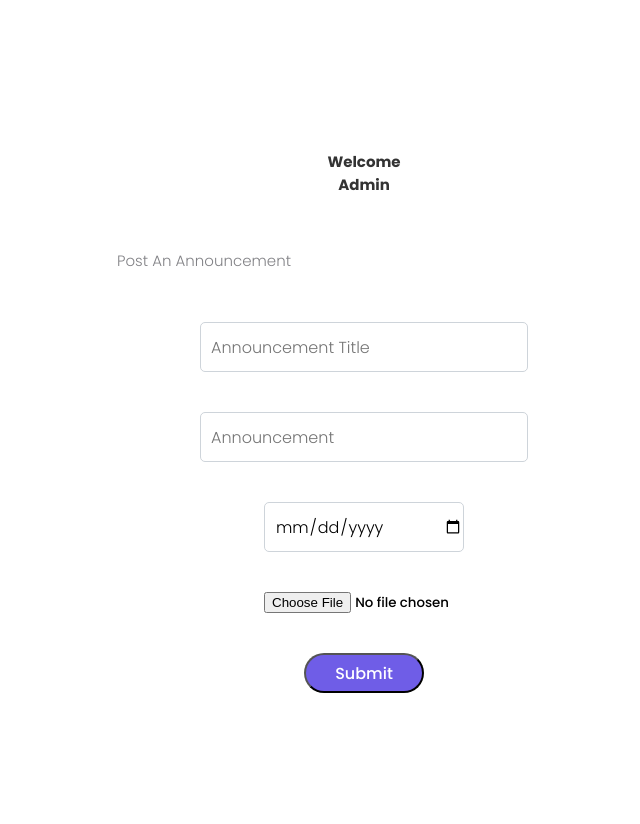
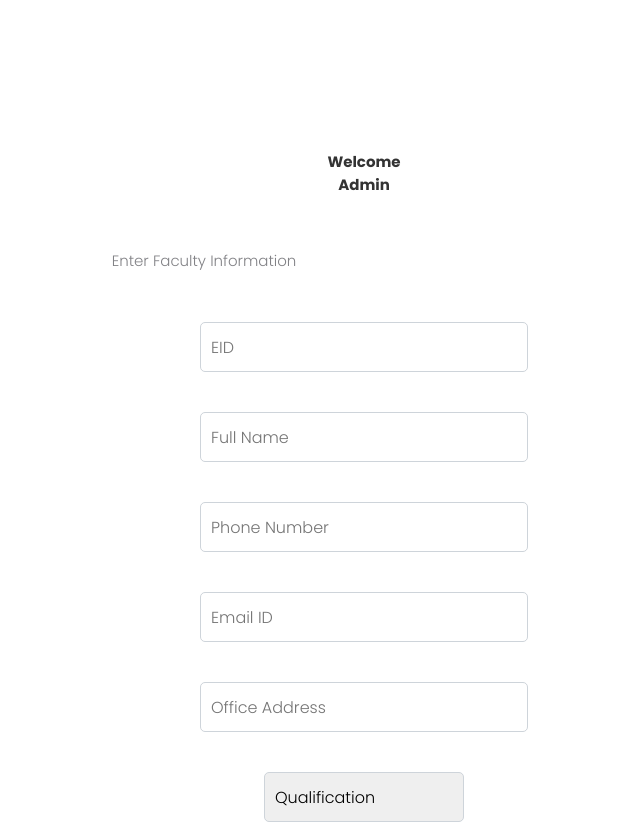
Before and after one commit to shahzaib-shafiq/SSNA-Admin, a React (Create React App) app: page / in a window 1280 px wide. Shown: the top 824 px of the page, without its empty margins (276-916 px from the left). Built offline with nearby package versions, Linux system fonts and the light colour scheme.

Commit message:
Home Page Added

```diff
--- a/src/App.js
+++ b/src/App.js
@@ -9,7 +9,7 @@ import Registration from './Components/Registration';
 function App() {
   return (
     <div className="App">
-  {/* <FacultyInfo/> */}
+  <FacultyInfo/>
     <Announcements/>
 
     {/* <Registration/> */}
--- a/src/Components/FacultyInfo.js
+++ b/src/Components/FacultyInfo.js
@@ -105,7 +105,7 @@ const FacultyInfo = () => {
   const handleUpload=(e)=>{
     console.log(e.target.files[0])
 
-    const imgs=ref(imagedb,`Imgs${v4()}`)
+  const imgs=ref(imagedb,`FacultyImgs/${v4()}`)
   uploadBytes(imgs,e.target.files[0]).then(data=>{
     console.log(data,"imgs")
     getDownloadURL(data.ref).then(val=>{
@@ -115,6 +115,8 @@ const FacultyInfo = () => {
   })
 
   }
+
+
   return (
     <>
       <section className="contactus-section">
@@ -190,16 +192,18 @@ const FacultyInfo = () => {
                     <div className="row">
                       <div className="col-12 col-lg-6 contact-input-feild">
                         <input
-                          type="text"
+                          type="tel"
+                          inputMode="numeric"
                           name="phone"
-                          maxLength="3"
-                          id=""
+                          maxLength={3}
                           className="form-control"
                           placeholder="Phone Number "
                           value={userData.phone}
                           onChange={postUserData}
 
                         />
+
+
                       </div>
                       <div className="col-12 col-lg-6 contact-input-feild">
                         <input
```
Also changed, not shown: src/Components/HomePage.js (+14 -0 lines).
